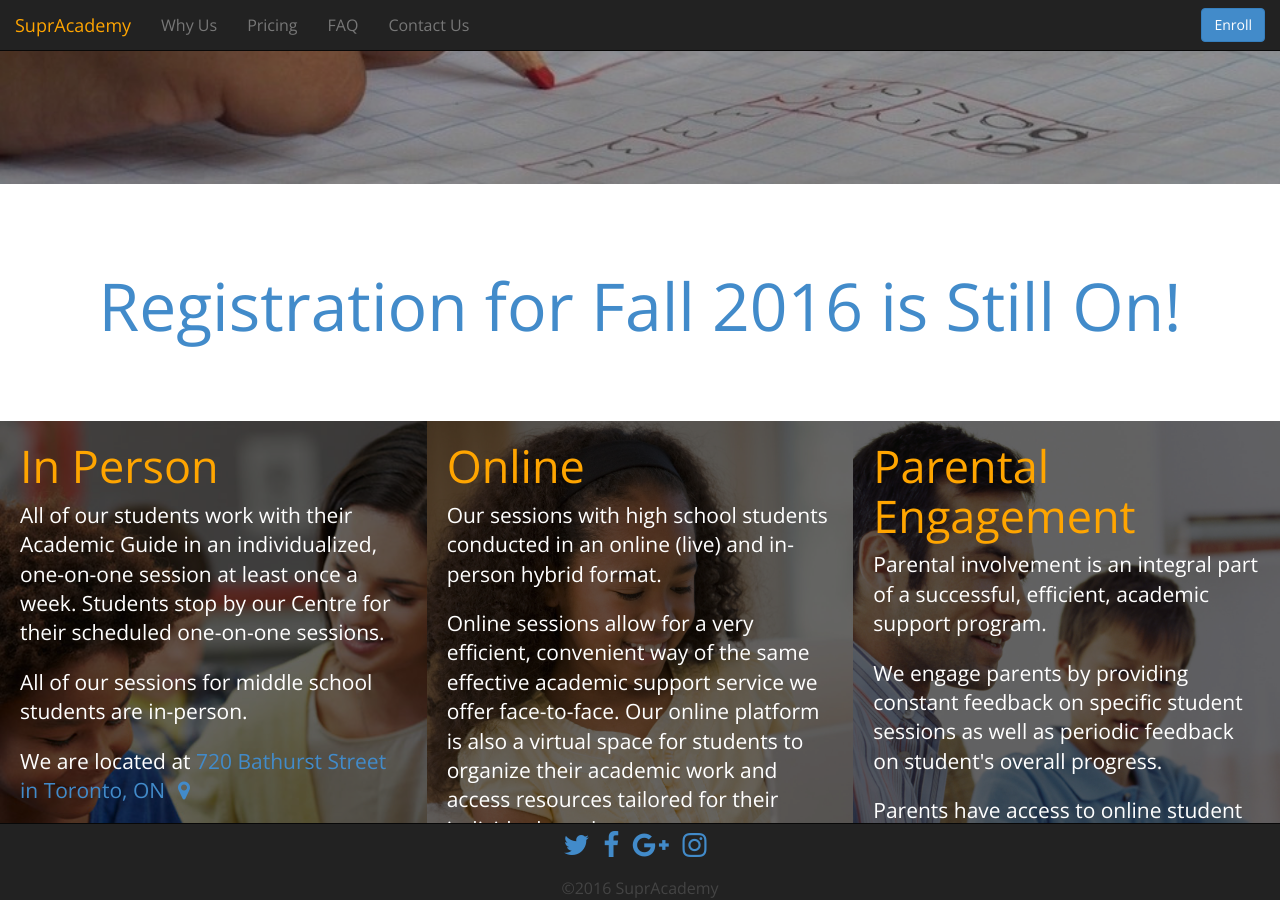
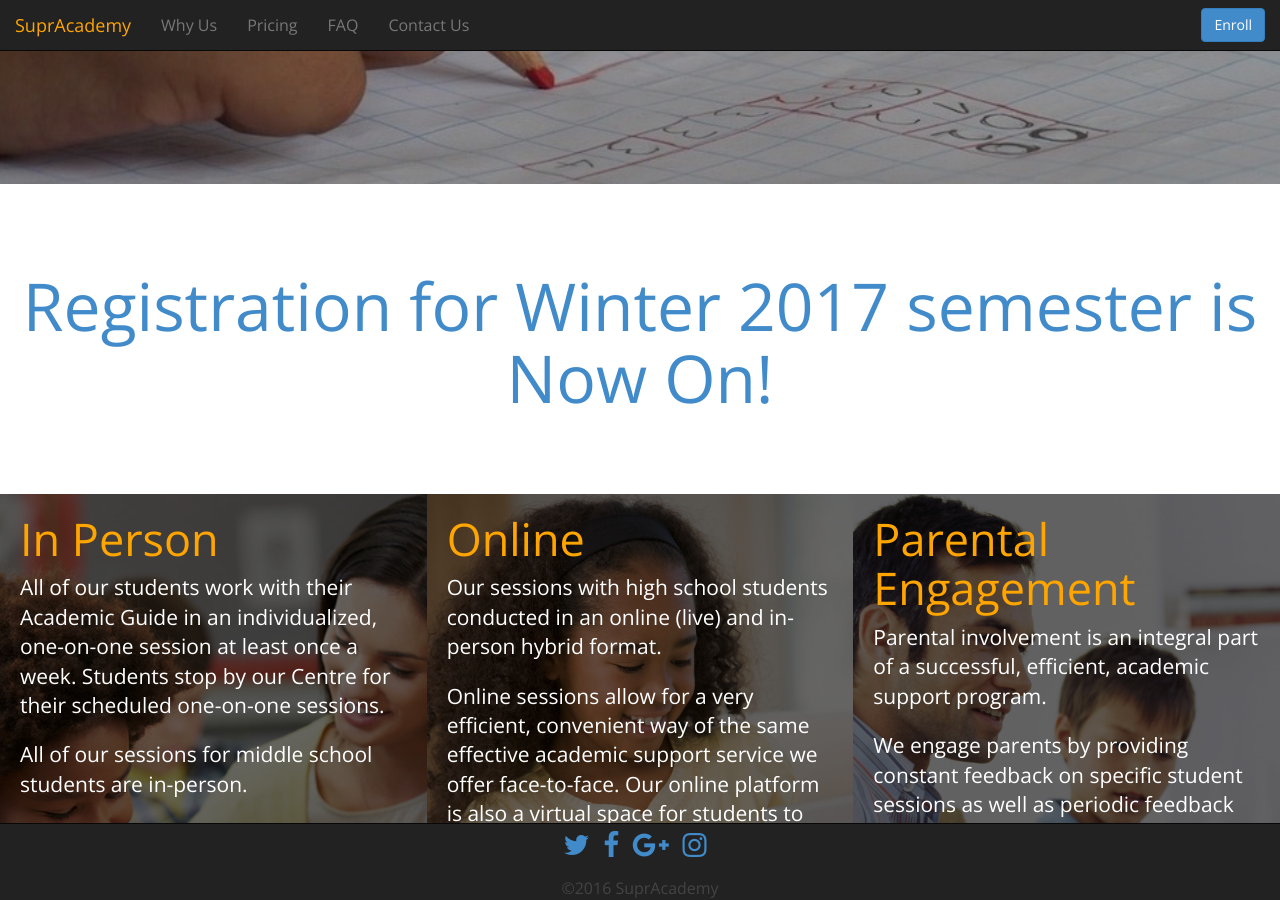
Before and after one commit to ojagostini/supracademy.com, a Jekyll site: the page built from index.html, in a window 1280 px wide and 900 px high, scrolled down 519 px. Built offline with Jekyll 4.4.1, drawn with Linux system fonts in a browser that asks for light colours; nearby versions of some CDN libraries.

Commit message:
changed registeration text on front page

```diff
--- a/index.html
+++ b/index.html
@@ -72,7 +72,7 @@ published: true
 <!-- How It Works -->
 <div id="the-how" class="container-fluid strip white-theme">
   <div class="animation" data-animation="fadeIn">
-    <h1 class="large-text"><a href="http://supracademy.com/reg">Registration for Fall 2016 is Still On!</a></h1>
+    <h1 class="large-text"><a href="http://supracademy.com/reg">Registration for Winter 2017 semester is Now On!</a></h1>
     <div class="row strip">
       <div class="col-md-8 col-md-offset-2">
         <p class="lead"></p>
```
